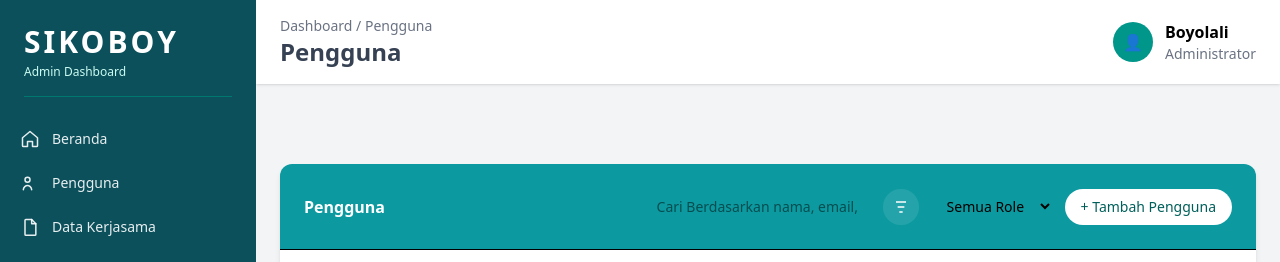
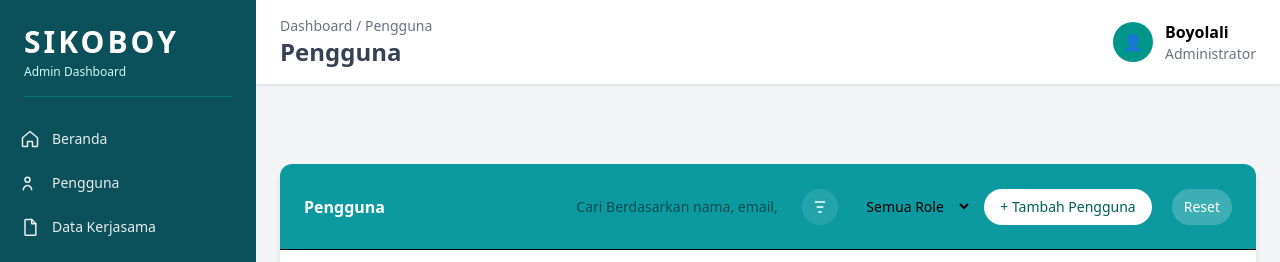
Before and after one commit to mbpsha/sikoboy, a Laravel app: page /admin/users in a window 1280 px wide. Shown: the top 262 px of the page. Run offline with Laravel 12, Linux system fonts and the light colour scheme; the visitor is signed in with stand-in values (Sample User, id 1); data that the repository does not hold is empty; style sheets or scripts are compiled from the project's sources; some libraries are stand-ins or nearby versions; some web fonts are replaced.

Commit message:
user admin

```diff
--- a/resources/js/Pages/Admin/Users.vue
+++ b/resources/js/Pages/Admin/Users.vue
@@ -22,7 +22,8 @@
               <option value="admin">Admin</option>
               <option value="mitra">Mitra</option>
             </select>
-            <Link :href="route('admin.pengguna.index') + '?create=1'" class="bg-white text-teal-800 px-4 py-2 rounded-full text-sm">+ Tambah Pengguna</Link>
+            <button @click.prevent="openCreate" class="bg-white text-teal-800 px-4 py-2 rounded-full text-sm">+ Tambah Pengguna</button>
+            <button @click.prevent="resetFilters" title="Reset filters" class="ml-2 bg-white/20 text-white px-3 py-2 rounded-full text-sm">Reset</button>
           </div>
         </div>
 
@@ -84,6 +85,53 @@
             </div>
           </div>
         </div>
+
+        <!-- Create User Modal -->
+        <div v-if="showCreateModal" class="fixed inset-0 z-50 flex items-center justify-center bg-black/50">
+          <div class="bg-white rounded-xl shadow-lg w-full max-w-lg p-6">
+            <h3 class="text-xl font-bold mb-4">Tambah Pengguna</h3>
+            <form @submit.prevent="submitCreate" class="space-y-3">
+              <div>
+                <label class="text-sm font-medium">Nama / Username</label>
+                <input v-model="createForm.username" class="w-full border rounded px-3 py-2" />
+                <p v-if="createForm.errors.username" class="text-red-500 text-sm">{{ createForm.errors.username }}</p>
+              </div>
+
+              <div>
+                <label class="text-sm font-medium">Email</label>
+                <input type="email" v-model="createForm.email" class="w-full border rounded px-3 py-2" />
+                <p v-if="createForm.errors.email" class="text-red-500 text-sm">{{ createForm.errors.email }}</p>
+              </div>
+
+              <div class="flex gap-2">
+                <div class="flex-1">
+                  <label class="text-sm font-medium">Role</label>
+                  <select v-model="createForm.role" class="w-full border rounded px-3 py-2">
+                    <option value="mitra">Mitra</option>
+                    <option value="admin">Admin</option>
+                  </select>
+                  <p v-if="createForm.errors.role" class="text-red-500 text-sm">{{ createForm.errors.role }}</p>
+                </div>
+                <div class="flex-1">
+                  <label class="text-sm font-medium">Instansi</label>
+                  <input v-model="createForm.instansi" class="w-full border rounded px-3 py-2" />
+                  <p v-if="createForm.errors.instansi" class="text-red-500 text-sm">{{ createForm.errors.instansi }}</p>
+                </div>
+              </div>
+
+              <div>
+                <label class="text-sm font-medium">Password (opsional)</label>
+                <input type="password" v-model="createForm.password" class="w-full border rounded px-3 py-2" />
+                <p v-if="createForm.errors.password" class="text-red-500 text-sm">{{ createForm.errors.password }}</p>
+              </div>
+
+              <div class="flex justify-end gap-2 mt-4">
+                <button type="button" @click="closeCreate" class="px-4 py-2 rounded bg-gray-200">Batal</button>
+                <button type="submit" :disabled="createForm.processing" class="px-4 py-2 rounded bg-teal-600 text-white">Simpan</button>
+              </div>
+            </form>
+          </div>
+        </div>
       </div>
     </div>
   </AdminLayout>
@@ -91,20 +139,59 @@
 
 <script setup>
 import AdminLayout from '@/Layouts/AdminLayout.vue'
-import { Link, usePage, router } from '@inertiajs/vue3'
-import { ref, onBeforeUnmount } from 'vue'
+import { Link, usePage, router, useForm } from '@inertiajs/vue3'
+import { ref, onBeforeUnmount, computed, onMounted } from 'vue'
 
 const page = usePage()
-const users = page.props.value?.users ?? { data: [], per_page: 15, prev_page_url: null, next_page_url: null, current_page: 1 }
-const filters = page.props.value?.filters ?? {}
+const users = computed(() => page.props.value?.users ?? { data: [], per_page: 15, prev_page_url: null, next_page_url: null, current_page: 1 })
+const filters = computed(() => page.props.value?.filters ?? {})
 
-const indexOffset = (users?.current_page ? ((users.current_page - 1) * users.per_page) : 0)
+const indexOffset = computed(() => (users.value?.current_page ? ((users.value.current_page - 1) * users.value.per_page) : 0))
+
+onMounted(() => {
+  try {
+    if (typeof window !== 'undefined' && import.meta.env && import.meta.env.DEV) {
+      console.log('[Admin/Users] page.props:', page.props.value)
+      console.log('[Admin/Users] users prop:', users.value)
+    }
+  } catch (e) { console.error(e) }
+})
 
 // Local reactive filter state
 const local = ref({
   search: filters.search || '',
   role: filters.role || ''
 })
+
+// Create user modal state + form
+const showCreateModal = ref(false)
+const createForm = useForm({
+  username: '',
+  email: '',
+  role: 'mitra',
+  instansi: '',
+  password: ''
+})
+
+function openCreate() {
+  showCreateModal.value = true
+}
+
+function closeCreate() {
+  showCreateModal.value = false
+  createForm.reset()
+}
+
+function submitCreate() {
+  const url = (() => { try { return route('admin.pengguna.store') } catch (e) { return '/admin/pengguna' } })()
+  createForm.post(url, {
+    onSuccess: () => {
+      closeCreate()
+      // refresh list
+      try { router.visit(route('admin.pengguna.index')) } catch (e) { router.reload() }
+    },
+  })
+}
 
 let debounceTimer = null
 function scheduleApplyFilters() {
@@ -124,12 +211,12 @@
   const params = {}
   if (local.value.search) params.search = local.value.search
   if (local.value.role) params.role = local.value.role
-  router.visit(route('admin.pengguna.index'), { method: 'get', data: params, preserveState: false })
+  router.visit(route('admin.pengguna.index'), { method: 'get', data: params, preserveState: true, replace : true })
 }
 
 function goTo(url) {
   if (!url) return
-  router.visit(url, { preserveState: false })
+  router.visit(url, { preserveState: true })
 }
 
 onBeforeUnmount(() => {
@@ -139,5 +226,5 @@
 
 <style scoped>
 /* Slight card header color tune to match example */
-.card-header { background-color: #0C9AA0 }
+.card-header { background-color: #37c3c8 }
 </style>
```
Also changed, not shown: app/Http/Controllers/Mitra/ProfileController.php (+18 -0 lines).
